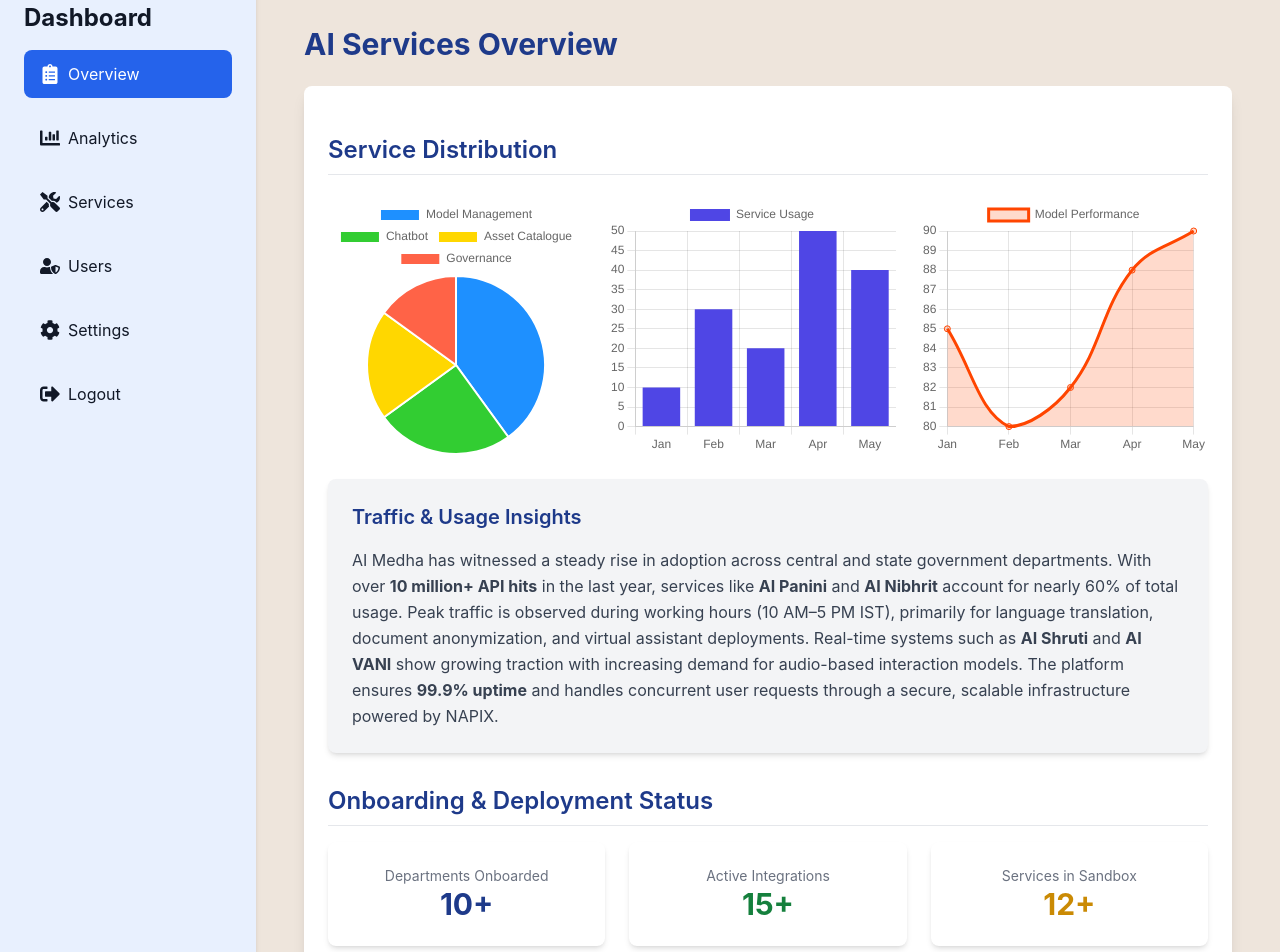
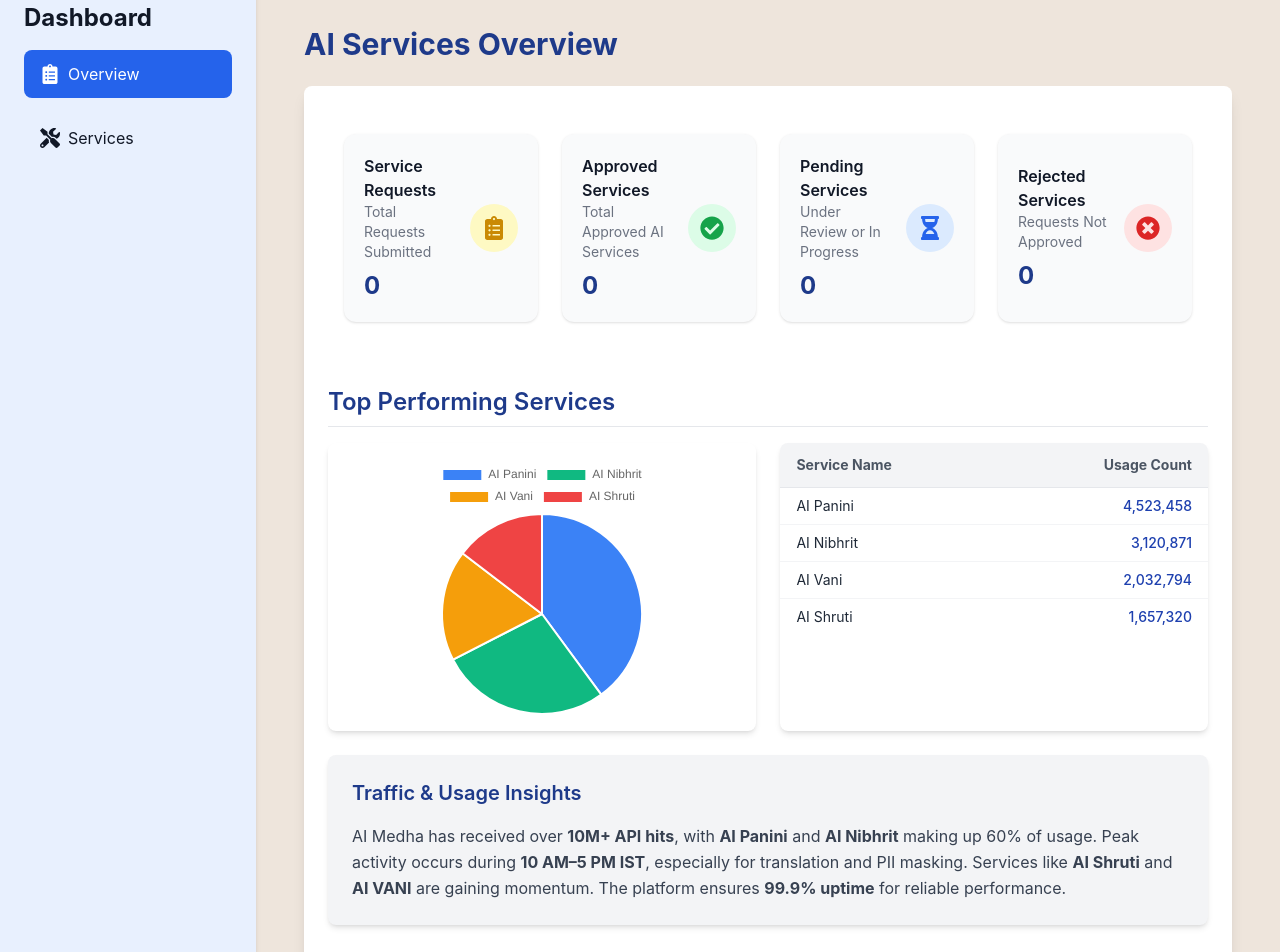
Before and after one commit to Amardeep001/ai-medha-frontend, a React (Create React App) app: page /dashboard in a window 1280 px wide. Shown: the part 140-1092 px from the top of the page. Built offline with nearby package versions, Linux system fonts and the light colour scheme.

Commit message:
removed user, analytics etc pages

```diff
--- a/src/components/Header.jsx
+++ b/src/components/Header.jsx
@@ -98,7 +98,7 @@
               onClick={() => setIsOpen(!isOpen)}
               className="flex items-center space-x-1 hover:text-[#FF9933]"
             >
-              <FaUserCircle size={24} className="text-blue-900" />
+              <FaUserCircle size={32} className="text-blue-900" />
               <IoIosArrowDown />
             </button>
             {isOpen && (
--- a/src/components/Overview.jsx
+++ b/src/components/Overview.jsx
@@ -28,6 +28,7 @@
   FaExclamationTriangle,
   FaTimesCircle,
 } from "react-icons/fa";
+import { FaClipboardList, FaHourglassHalf } from "react-icons/fa";
 import AiNibhritImage from "../images/serviceCatalogueImages/ai_nibhrit_image.png";
 import AiPaniniImage from "../images/serviceCatalogueImages/ai_panini.png";
 import AiChatbotImage from "../images/serviceCatalogueImages/ai_chatbot_image.jpg";
@@ -49,6 +50,58 @@
   Legend,
   Filler
 );
+
+const statusData = [
+  {
+    label: "Service Requests",
+    subtext: "Total Requests Submitted",
+    value: 0,
+    icon: <FaClipboardList className="text-yellow-600 text-2xl" />,
+    bg: "bg-yellow-100",
+  },
+  {
+    label: "Approved Services",
+    subtext: "Total Approved AI Services",
+    value: 0,
+    icon: <FaCheckCircle className="text-green-600 text-2xl" />,
+    bg: "bg-green-100",
+  },
+  {
+    label: "Pending Services",
+    subtext: "Under Review or In Progress",
+    value: 0,
+    icon: <FaHourglassHalf className="text-blue-600 text-2xl" />,
+    bg: "bg-blue-100",
+  },
+  {
+    label: "Rejected Services",
+    subtext: "Requests Not Approved",
+    value: 0,
+    icon: <FaTimesCircle className="text-red-600 text-2xl" />,
+    bg: "bg-red-100",
+  },
+];
+
+// Data for chart
+const topServices = [
+  { name: "AI Panini", value: 4523458 },
+  { name: "AI Nibhrit", value: 3120871 },
+  { name: "AI Vani", value: 2032794 },
+  { name: "AI Shruti", value: 1657320 },
+];
+
+const pieServiceData = {
+  labels: topServices.map((s) => s.name),
+  datasets: [
+    {
+      label: "Usage",
+      data: topServices.map((s) => s.value),
+      backgroundColor: ["#3B82F6", "#10B981", "#F59E0B", "#EF4444"],
+      borderColor: "#fff",
+      borderWidth: 2,
+    },
+  ],
+};
 
 const Overview = () => {
   const services = [
@@ -196,34 +249,109 @@
         AI Services Overview
       </h2>
       <div className="mt-6 bg-white p-6 rounded-lg shadow-lg">
+        <div className="grid grid-cols-1 sm:grid-cols-2 lg:grid-cols-4 gap-6 px-4 py-6">
+          {statusData.map((item, index) => (
+            <div
+              key={index}
+              className="flex justify-between items-center p-5 bg-gray-50 shadow rounded-xl"
+            >
+              <div>
+                <h4 className="font-semibold text-gray-900">{item.label}</h4>
+                <p className="text-sm text-gray-500">{item.subtext}</p>
+                <p className="mt-2 text-2xl font-bold text-blue-900">
+                  {item.value}
+                </p>
+              </div>
+              <div
+                className={`ml-4 p-3 rounded-full ${item.bg} flex justify-center items-center`}
+              >
+                {item.icon}
+              </div>
+            </div>
+          ))}
+        </div>
+
+        {/* Top Performing Services */}
+        <div className="mt-10">
+          <h3 className="text-2xl font-semibold text-blue-900 mb-4 border-b pb-2">
+            Top Performing Services
+          </h3>
+
+          <div className="flex flex-col lg:flex-row gap-6">
+            {/* Pie Chart */}
+            <div className="w-full lg:w-1/2 bg-white shadow-md rounded-lg p-4 flex justify-center items-center">
+              <div className="w-64 h-64">
+                <Pie
+                  data={pieServiceData}
+                  options={{ maintainAspectRatio: false }}
+                />
+              </div>
+            </div>
+
+            {/* Table */}
+            <div className="w-full lg:w-1/2 bg-white shadow-md rounded-lg overflow-hidden">
+              <table className="min-w-full divide-y divide-gray-200 text-sm">
+                <thead className="bg-gray-100 text-gray-600 font-medium">
+                  <tr>
+                    <th className="px-4 py-3 text-left">Service Name</th>
+                    <th className="px-4 py-3 text-right">Usage Count</th>
+                  </tr>
+                </thead>
+                <tbody className="bg-white divide-y divide-gray-100">
+                  {topServices.map((service, i) => (
+                    <tr key={i}>
+                      <td className="px-4 py-2 text-gray-800">
+                        {service.name}
+                      </td>
+                      <td className="px-4 py-2 text-right font-medium text-blue-800">
+                        {service.value.toLocaleString()}
+                      </td>
+                    </tr>
+                  ))}
+                </tbody>
+              </table>
+            </div>
+          </div>
+        </div>
+
+        <div className="mt-6 bg-gray-100 p-6 rounded-lg shadow-md">
+          <h3 className="text-xl font-semibold text-blue-900 mb-4">
+            Traffic & Usage Insights
+          </h3>
+          <p className="text-gray-700 text-base leading-relaxed">
+            AI Medha has received over <strong>10M+ API hits</strong>, with{" "}
+            <strong>AI Panini</strong> and <strong>AI Nibhrit</strong> making up
+            60% of usage. Peak activity occurs during{" "}
+            <strong>10 AM–5 PM IST</strong>, especially for translation and PII
+            masking. Services like <strong>AI Shruti</strong> and{" "}
+            <strong>AI VANI</strong> are gaining momentum. The platform ensures{" "}
+            <strong>99.9% uptime</strong> for reliable performance.
+          </p>
+        </div>
+
         {/* Pie Chart Section */}
-        <h3 className="text-2xl font-semibold text-blue-900 mt-6 border-b pb-2">
+        {/* <h3 className="text-2xl font-semibold text-blue-900 mt-6 border-b pb-2">
           Service Distribution
         </h3>
         <div className="flex flex-col flex-wrap md:flex-row xl:flex-nowrap gap-6 mt-6">
-          {/* Pie Chart */}
           <div className="w-full md:w-1/3 flex justify-center">
             <div className="w-full md:w-64 h-64">
               <Pie data={pieData} options={{ maintainAspectRatio: false }} />
             </div>
           </div>
-
-          {/* Bar Chart */}
           <div className="w-full md:w-1/3 flex justify-center">
             <div className="w-full md:w-72 h-64">
               <Bar data={barData} options={{ maintainAspectRatio: false }} />
             </div>
           </div>
-
-          {/* Line Chart */}
           <div className="w-full md:w-1/3 flex justify-center">
             <div className="w-full md:w-72 h-64">
               <Line data={lineData} options={{ maintainAspectRatio: false }} />
             </div>
           </div>
-        </div>
+        </div> */}
 
-        <div className="mt-6 bg-gray-100 p-6 rounded-lg shadow-md">
+        {/* <div className="mt-6 bg-gray-100 p-6 rounded-lg shadow-md">
           <h3 className="text-xl font-semibold text-blue-900 mb-4">
             Traffic & Usage Insights
           </h3>
@@ -241,28 +369,7 @@
             <strong>99.9% uptime</strong> and handles concurrent user requests
             through a secure, scalable infrastructure powered by NAPIX.
           </p>
-        </div>
-
-        {/* Service Onboarding Status */}
-        <div className="mt-8">
-          <h3 className="text-2xl font-semibold text-blue-900 mb-4 border-b pb-2">
-            Onboarding & Deployment Status
-          </h3>
-          <div className="grid grid-cols-1 sm:grid-cols-3 gap-6 text-center">
-            <div className="bg-white shadow-md p-6 rounded-lg">
-              <p className="text-sm text-gray-500">Departments Onboarded</p>
-              <p className="text-3xl font-bold text-blue-900">10+</p>
-            </div>
-            <div className="bg-white shadow-md p-6 rounded-lg">
-              <p className="text-sm text-gray-500">Active Integrations</p>
-              <p className="text-3xl font-bold text-green-700">15+</p>
-            </div>
-            <div className="bg-white shadow-md p-6 rounded-lg">
-              <p className="text-sm text-gray-500">Services in Sandbox</p>
-              <p className="text-3xl font-bold text-yellow-600">12+</p>
-            </div>
-          </div>
-        </div>
+        </div> */}
 
         {/* Live System Health */}
         <div className="mt-10">
@@ -274,10 +381,10 @@
               <p className="text-sm text-gray-500">System Uptime</p>
               <p className="text-3xl font-bold text-green-600">99.95%</p>
             </div>
-            <div className="bg-white shadow-md p-6 rounded-lg">
+            {/* <div className="bg-white shadow-md p-6 rounded-lg">
               <p className="text-sm text-gray-500">Last Downtime</p>
               <p className="text-3xl font-bold text-red-600">12 Mar 2025</p>
-            </div>
+            </div> */}
             <div className="bg-white shadow-md p-6 rounded-lg">
               <p className="text-sm text-gray-500">Avg API Latency</p>
               <p className="text-3xl font-bold text-blue-600">850ms</p>
@@ -285,40 +392,8 @@
           </div>
         </div>
 
-        {/* Top Performing Services */}
-        <div className="mt-10">
-          <h3 className="text-2xl font-semibold text-blue-900 mb-4 border-b pb-2">
-            Top Performing Services
-          </h3>
-          <div className="bg-white shadow-md rounded-lg overflow-hidden">
-            <table className="min-w-full divide-y divide-gray-200 text-sm">
-              <thead className="bg-gray-100 text-gray-600 font-medium">
-                <tr>
-                  <th className="px-4 py-3 text-left">Service Name</th>
-                  <th className="px-4 py-3 text-right">Usage Count</th>
-                </tr>
-              </thead>
-              <tbody className="bg-white divide-y divide-gray-100">
-                {[
-                  { name: "AI Panini", value: "4,523,458" },
-                  { name: "AI Nibhrit", value: "3,120,871" },
-                  { name: "AI Vani", value: "2,032,794" },
-                  { name: "AI Shruti", value: "1,657,320" },
-                ].map((service, i) => (
-                  <tr key={i}>
-                    <td className="px-4 py-2 text-gray-800">{service.name}</td>
-                    <td className="px-4 py-2 text-right font-medium text-blue-800">
-                      {service.value}
-                    </td>
-                  </tr>
-                ))}
-              </tbody>
-            </table>
-          </div>
-        </div>
-
         {/* Services Section */}
-        <h3 className="mt-6 text-2xl font-semibold text-blue-900 border-b pb-3">
+        {/* <h3 className="mt-6 text-2xl font-semibold text-blue-900 border-b pb-3">
           Available Services
         </h3>
         <div className="grid grid-cols-1 sm:grid-cols-2 md:grid-cols-3 gap-6 mt-4">
@@ -344,10 +419,10 @@
               />
             </div>
           ))}
-        </div>
+        </div> */}
 
         {/* Logs Section */}
-        <h3 className="text-2xl font-semibold text-blue-900 mt-6 border-b pb-2">
+        {/* <h3 className="text-2xl font-semibold text-blue-900 mt-6 border-b pb-2">
           Recent Activity Logs
         </h3>
         <div className="bg-gray-300 p-4 rounded-lg shadow-md max-h-80 overflow-auto">
@@ -367,7 +442,7 @@
               </div>
             </div>
           ))}
-        </div>
+        </div> */}
       </div>
     </div>
   );
--- a/src/components/ServicesCatalogue.jsx
+++ b/src/components/ServicesCatalogue.jsx
@@ -162,7 +162,7 @@
   return (
     <div className="p-5 ">
       <h2 className="text-3xl font-bold text-blue-900 mb-6">
-        AI MEDHA Service Catalogue
+        Service Catalogue
       </h2>
 
       {/* Filters */}
--- a/src/layout/DashboardLayout.jsx
+++ b/src/layout/DashboardLayout.jsx
@@ -14,10 +14,10 @@
 
 const menuItems = [
   { icon: <FaClipboardList />, title: "Overview", path: "/dashboard" },
-  { icon: <FaChartBar />, title: "Analytics", path: "/analytics" },
+  // { icon: <FaChartBar />, title: "Analytics", path: "/analytics" },
   { icon: <FaTools />, title: "Services", path: "/services" },
-  { icon: <FaUserShield />, title: "Users", path: "/users" },
-  { icon: <FaCog />, title: "Settings", path: "/settings" },
+  // { icon: <FaUserShield />, title: "Users", path: "/users" },
+  // { icon: <FaCog />, title: "Settings", path: "/settings" },
 ];
 
 const DashboardLayout = () => {
@@ -68,13 +68,13 @@
           </nav>
 
           {/* Logout Button */}
-          <button
+          {/* <button
             onClick={handleLogout}
             className="flex items-center space-x-2 px-4 py-3 rounded-lg hover:bg-red-500 hover:text-white transition mt-auto w-full"
           >
             <FaSignOutAlt className="text-xl" />
             <span>Logout</span>
-          </button>
+          </button> */}
         </aside>
 
         {sidebarOpen && (
--- a/src/pages/serviceDetailPages/AiPaniniDetailPage.jsx
+++ b/src/pages/serviceDetailPages/AiPaniniDetailPage.jsx
@@ -10,7 +10,6 @@
   ResponsiveContainer,
   Legend,
 } from "recharts";
-import TranslationImage from "../../images/translation_image.jpg";
 
 const departmentChartData = [
   { name: "AI Shruti", value: 32295 },
--- a/src/pages/serviceDetailPages/AiSaranshDetailPage.jsx
+++ b/src/pages/serviceDetailPages/AiSaranshDetailPage.jsx
@@ -2,8 +2,6 @@
 import { useNavigate } from "react-router-dom";
 import Header from "../../components/Header";
 import Footer from "../../components/Footer";
-// import SaranshImage from "../../images/saransh_sample.png";
-// import SummaryImage from "../../images/saransh_summary_example.png";
 
 const AiSaranshDetailPage = () => {
   const navigate = useNavigate();
```
Also changed, not shown: src/components/Footer.jsx (+0 -18 lines).
